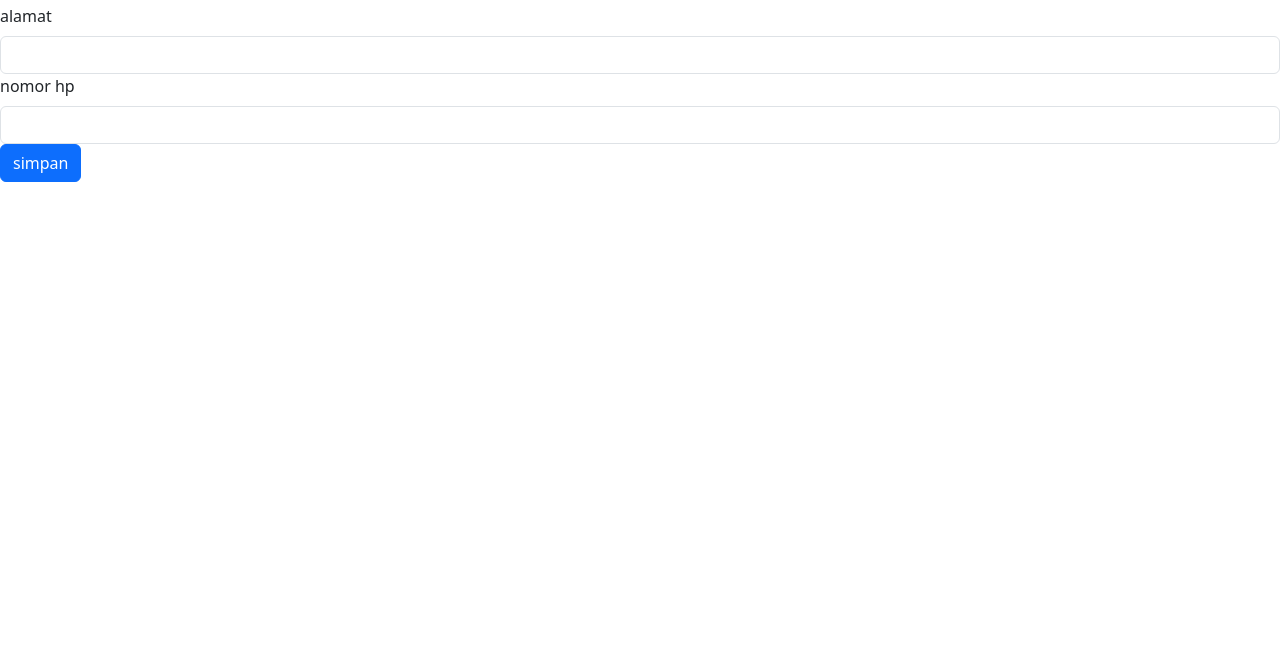
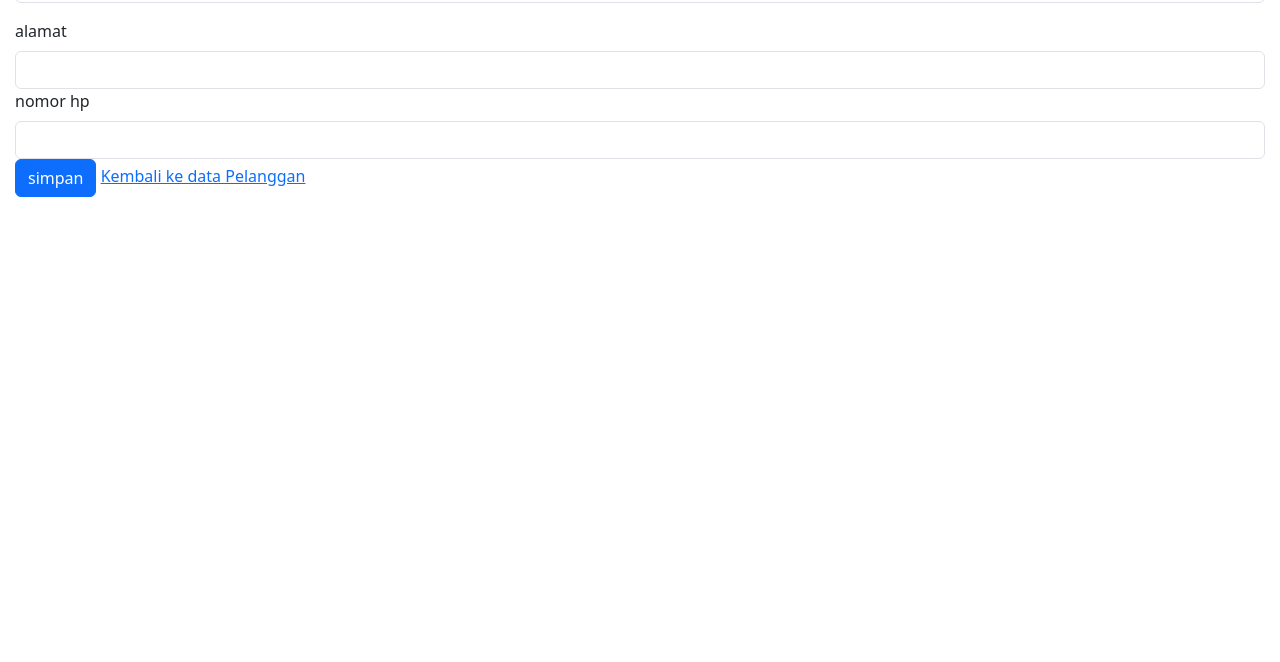
Before and after one commit to restiaulia1/Pelanggan-, a plain HTML site: page formubah.html in a window 1280 px wide. Shown: the part 138-800 px from the top of the page. Drawn offline with nearby package versions, Linux system fonts and the light colour scheme; no server answers.

```diff
--- a/formubah.html
+++ b/formubah.html
@@ -10,6 +10,11 @@
   <script src="https://cdn.jsdelivr.net/npm/bootstrap@5.3.2/dist/js/bootstrap.bundle.min.js" integrity="sha384-C6RzsynM9kWDrMNeT87bh95OGNyZPhcTNXj1NW7RuBCsyN/o0jlpcV8Qyq46cDfL" crossorigin="anonymous"></script>
 
   <script src="https://code.jquery.com/jquery-3.7.1.min.js" integrity="sha256-/JqT3SQfawRcv/BIHPThkBvs0OEvtFFmqPF/lYI/Cxo=" crossorigin="anonymous"></script>
+    <style>
+    body {
+      margin: 15px;
+    }
+    </style>
 </head>
 
 <body>
@@ -28,6 +33,8 @@
       <input type="text" class="form-control" id="inputnohape" </div>
       <button class="btn btn-primary" id="tombolsimpan">simpan</button>
       </from>
+
+      <a href="index.html">Kembali ke data Pelanggan</a>
 
       <script type="module">
         import { ubahPelanggan, ambilPelanggan } from "./main.js";
@@ -56,6 +63,7 @@
             window.location.href = "index.html"
           })
         })
+
       </script>
 </body>
 
```
Also changed, not shown: index.html (+0 -2 lines). Lines whose indentation alone changed are shown as unchanged.
